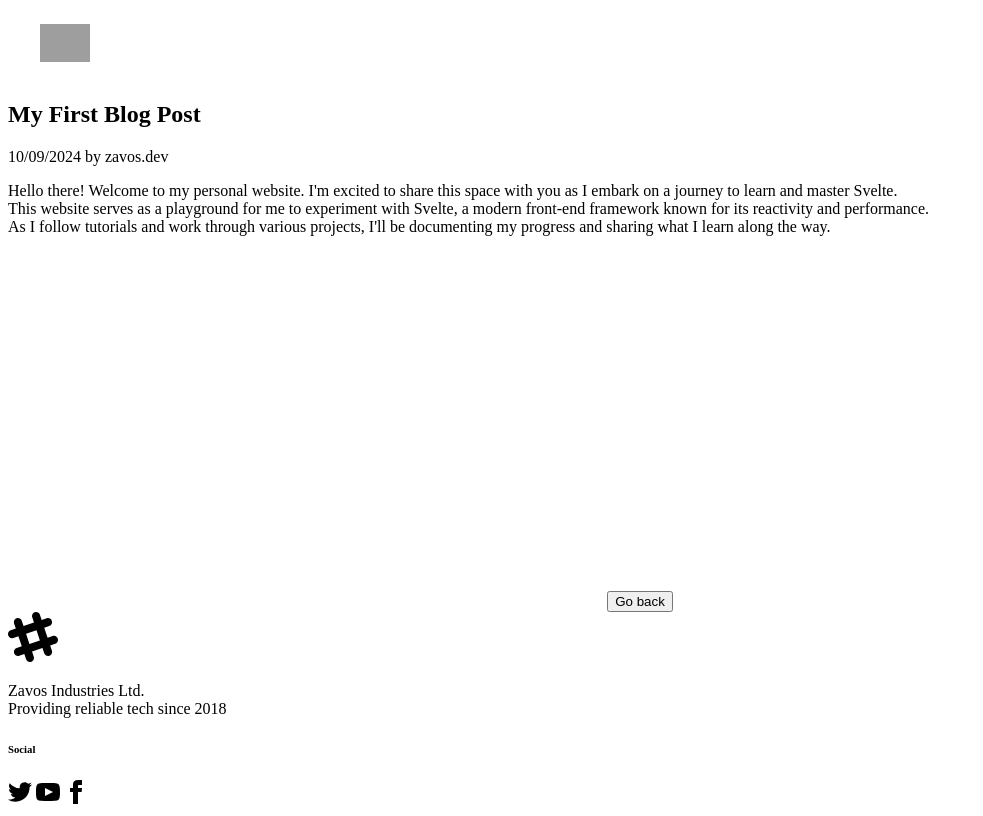
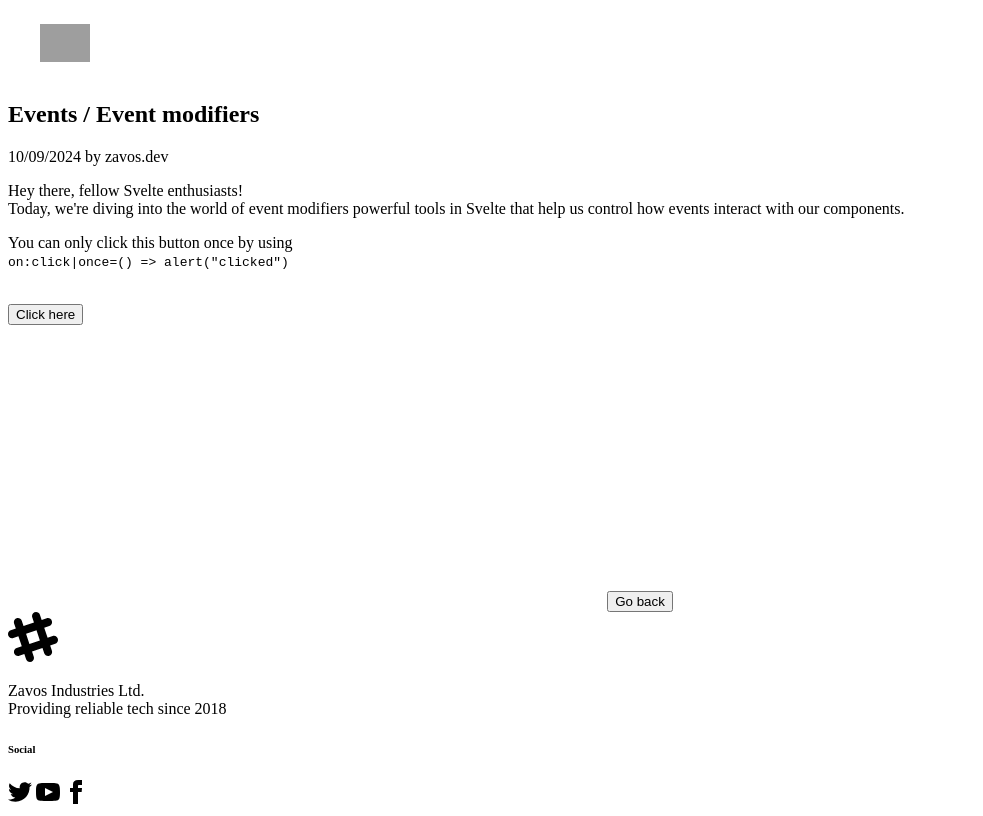
Before and after one commit to kzavos/svelte-training, a SvelteKit app: page /projects/project-2 in a window 1280 px wide. Shown: the whole page, without its empty margins (0-983 px from the left). Built offline with nearby package versions, Linux system fonts and the light colour scheme; grey boxes are pictures that could not be loaded.

Commit message:
Update second blog post content

```diff
--- a/src/routes/projects/project-1/+page.svelte
+++ b/src/routes/projects/project-1/+page.svelte
@@ -2,13 +2,6 @@
 </script>
 
 <article class="container mx-auto max-w-3xl break-words px-4 py-8">
-	<!-- <div class="prose max-w-none">
-		<img
-			src="/images/project-images/welcome.jpg"
-			alt="Welcome"
-			class="mb-6 w-full rounded-lg shadow-md"
-		/>
-	</div> -->
 	<h1 class="mb-4 text-3xl font-bold">My First Blog Post</h1>
 	<p class="mb-6 text-gray-500">
 		<span class="mr-4">10/09/2024</span>
@@ -26,8 +19,5 @@
 </article>
 
 <style>
-	.blog-post-content {
-		font-size: 1.2rem;
-		line-height: 1.5;
-	}
+	/* styling here */
 </style>
--- a/src/routes/projects/project-2/+page.svelte
+++ b/src/routes/projects/project-2/+page.svelte
@@ -1,23 +1,31 @@
+<script>
+</script>
+
 <article class="container mx-auto max-w-3xl break-words px-4 py-8">
-	<!-- <div class="prose max-w-none">
-		<img
-			src="/images/project-images/welcome.jpg"
-			alt="Welcome"
-			class="mb-6 w-full rounded-lg shadow-md"
-		/>
-	</div> -->
-	<h1 class="mb-4 text-3xl font-bold">My First Blog Post</h1>
+	<h1 class="mb-4 text-3xl font-bold">Events / Event modifiers</h1>
 	<p class="mb-6 text-gray-500">
-		<span class="blog-post-date">10/09/2024</span>
-		by <span class="blog-post-author">zavos.dev</span>
+		<span class="mr-4">10/09/2024</span>
+		by <span class="prose italic">zavos.dev</span>
 	</p>
 
-	<div class="blog-post-content">
-		Hello there! Welcome to my personal website. I'm excited to share this space with you as I
-		embark on a journey to learn and master Svelte.<br />
-		This website serves as a playground for me to experiment with Svelte, a modern front-end framework
-		known for its reactivity and performance.<br />
-		As I follow tutorials and work through various projects, I'll be documenting my progress and sharing
-		what I learn along the way.
+	<div class="prose text-lg leading-relaxed">
+		Hey there, fellow Svelte enthusiasts! <br />Today, we're diving into the world of event
+		modifiers powerful tools in Svelte that help us control how events interact with our components.<br
+		/>
+	</div>
+	<div class="container mx-auto max-w-3xl break-words px-4 py-8">
+		<p class="text-lg">
+			You can only click this button once by using
+			<br />
+			<code>on:click|once={() => alert('clicked')}</code>
+		</p>
+		<br />
+		<button class="btn btn-outline btn-success" on:click|once={() => alert('clicked')}>
+			Click here
+		</button>
 	</div>
 </article>
+
+<style>
+	/* styling here */
+</style>
```
